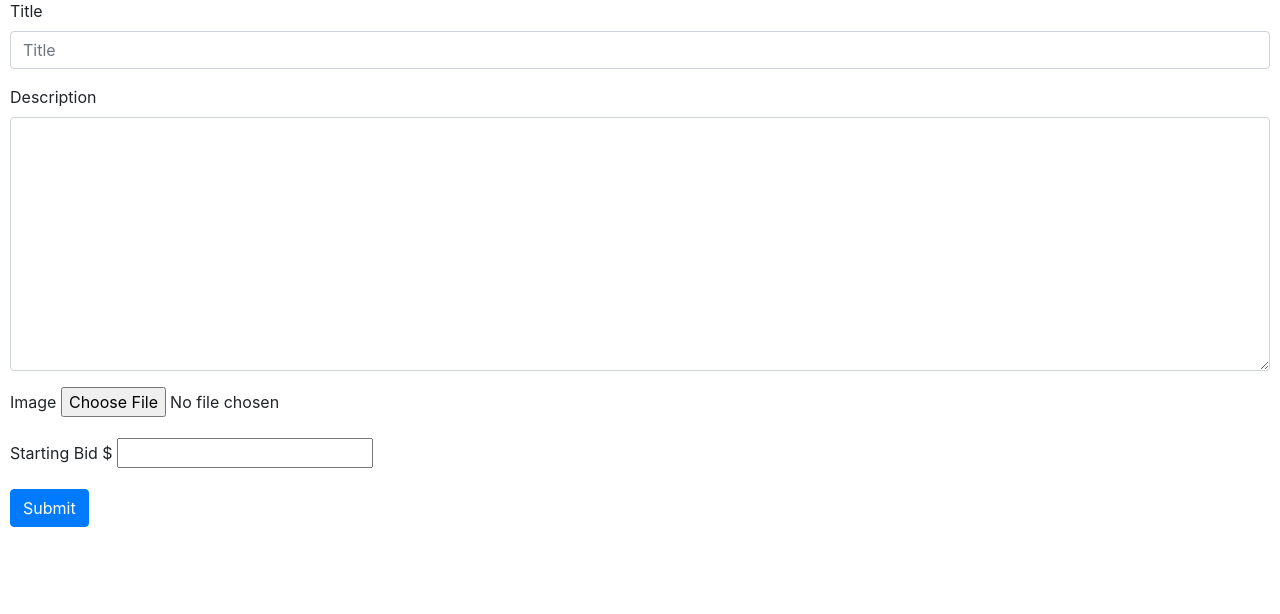
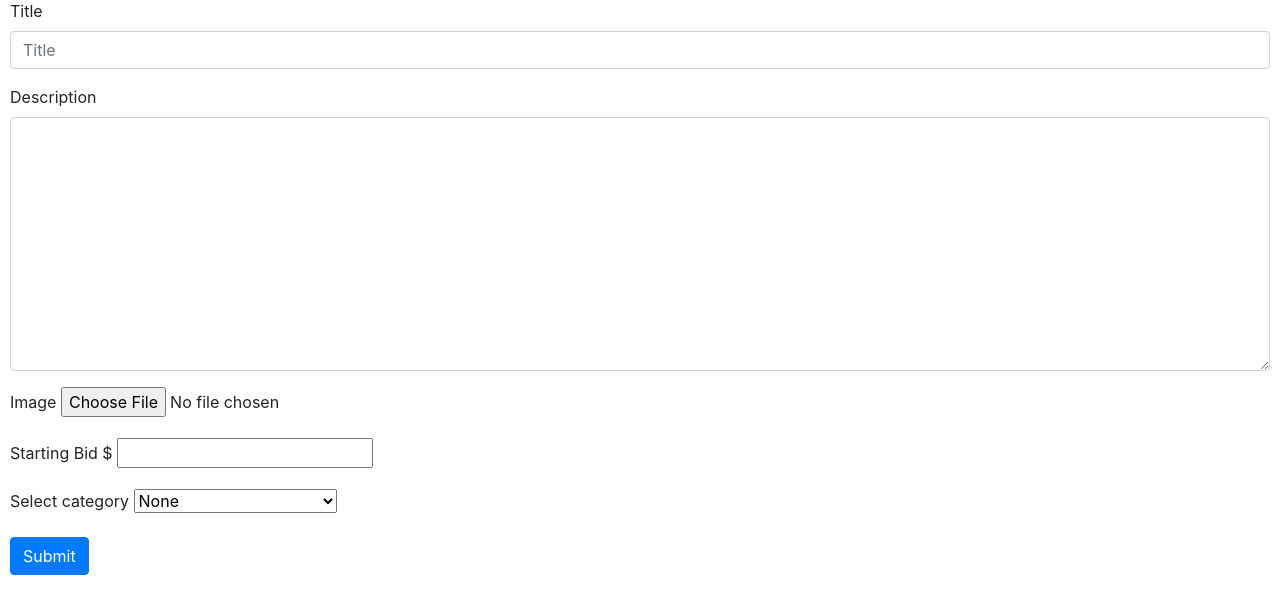
Before and after one commit to Yunazaki/commerce, a Django app: page /listing/create in a window 1280 px wide. Shown: the part 164-778 px from the top of the page. Run offline with Django 3.2, Linux system fonts and the light colour scheme; a user stored in the database is signed in; some libraries are stand-ins or nearby versions.

Commit message:
Add categories for items
Added a feature where you can filter results based on the category on the item.

```diff
--- a/auctions/models.py
+++ b/auctions/models.py
@@ -8,6 +8,17 @@ class User(AbstractUser):
     pass
 
 class Auctions(models.Model):
+    CATEGORIES = {
+        "N/A": "None",
+        "CL": "Clothing",
+        "BO": "Books",
+        "MMG": "Movies, Music & Games",
+        "EL": "Electronics",
+        "HO": "Home",
+        "BE": "Beauty & Health",
+        "SP": "Sports & Outdoors",
+        "AU": "Automotive & Industrial",
+    }
     user = models.ForeignKey(User, on_delete=models.CASCADE)
     title = models.CharField(max_length=64)
     description = models.CharField(max_length=255, blank=True)
@@ -15,6 +26,7 @@ class Auctions(models.Model):
     bid = models.DecimalField(max_digits=10, decimal_places=2, default=0)
     date_listed = models.DateTimeField(default=timezone.now)
     is_active = models.BooleanField(default=True)
+    category = models.CharField(choices=CATEGORIES.items(), max_length=3, default="N/A")
 
     def __str__(self):
         return self.title
--- a/auctions/templates/auctions/create_listing.html
+++ b/auctions/templates/auctions/create_listing.html
@@ -29,6 +29,14 @@
             <label for="{{ form.id_for_label }}">Starting Bid $</label>
             <input type="number" name="{{ form.bid.name }}" id="{{ form.bid.id_for_label }}">
         </div>
+        <div class="mb-3">
+            <label for="{{ form.category.id_for_label}}">Select category</label>
+            <select name="{{ form.category.name }}" id="{{ form.category.id_for_label }}">
+                {% for k, v in auctions_model.CATEGORIES.items %}
+                    <option value="{{ k }}"> {{ v }}</option>
+                {% endfor %}
+            </select>
+        </div>
         <button class="btn btn-primary" type="submit">Submit</button>
     </form>
 {% endblock %}
--- a/auctions/views.py
+++ b/auctions/views.py
@@ -10,10 +10,20 @@ from .models import User, Auctions, Bids, Comments
 from .forms import NewListingForm
 
 def index(request):
+    input = request.GET.get('q', '')
+
     auctions = Auctions.objects.filter(is_active=True)
 
+    if input:
+        auctions = Auctions.objects.filter(category=input, is_active=True)
+
+    categories = Auctions.objects.values_list('category', flat=True).distinct()
+
     return render(request, "auctions/index.html", {
-        "auctions": auctions
+        "auctions_model": Auctions,
+        "auctions": auctions,
+        "categories": categories,
+        "input": input
     })
 
 @login_required
@@ -44,7 +54,8 @@ def create_listing(request):
             })
 
     return render(request, "auctions/create_listing.html", {
-        "form": NewListingForm()
+        "form": NewListingForm(),
+        "auctions_model": Auctions
     })
 
 
```
Also changed, not shown: auctions/templates/auctions/index.html (+12 -1 lines), auctions/migrations/0015_auctions_category.py (added), db.sqlite3, media/media/1000s.jpg (added).
